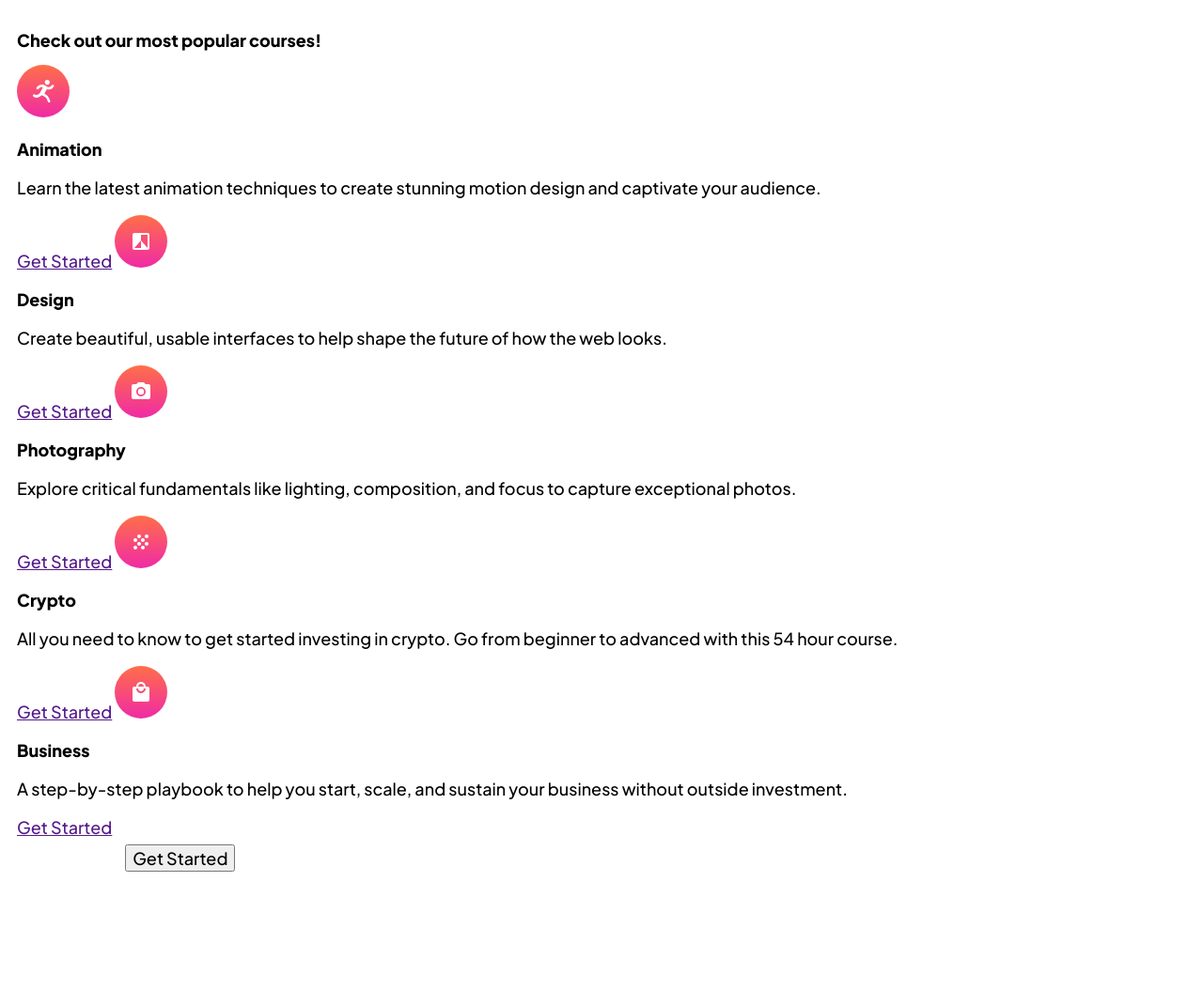
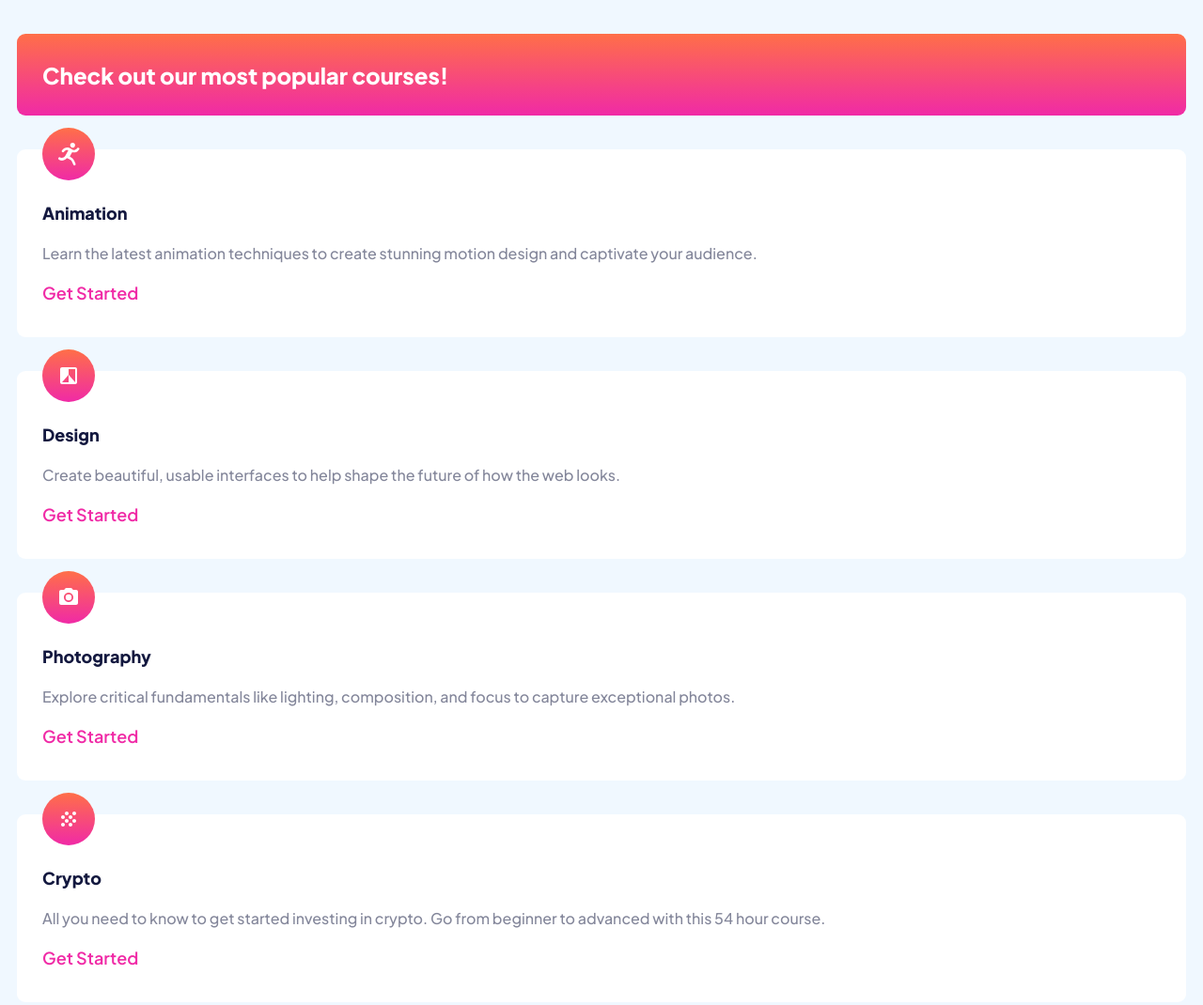
Before and after one commit to ir4M/skilled-elearning-landing-page, a plain HTML site: page starter-code/index.html in a window 1280 px wide. Shown: the part 1480-2550 px from the top of the page at 94% size. Before the commit the page ends 2426 px from the top, so only its background shows below. Drawn offline with Linux system fonts and the light colour scheme.

Commit message:
styles for main section

```diff
--- a/starter-code/index.html
+++ b/starter-code/index.html
@@ -28,36 +28,47 @@
 
   </header>
   <main>
-    <h2 class="courses">Check out our most popular courses!</h2>
+    <h2 class="leadCourses">Check out our most popular courses!</h2>
 
+    <article class="course">
       <img src="./assets/icon-animation.svg" alt="Icon Animation" class="coursesImages">
       <h3 class="coursesHeadings">Animation</h3>
       <p class="coursesParagraphs">Learn the latest animation techniques to create stunning motion design and captivate
         your audience.</p>
       <a href="" class="ctaLink">Get Started</a>
-    <img src="./assets/icon-design.svg" alt="Icon Design" class="coursesImages">
+    </article>
+
+    <article class="course"><img src="./assets/icon-design.svg" alt="Icon Design" class="coursesImages">
       <h3 class="coursesHeadings">Design</h3>
       <p class="coursesParagraphs">Create beautiful, usable interfaces to help shape the future of
         how the web looks.</p>
-    <a href="" class="ctaLink">Get Started</a><img src="" alt="" class="coursesImages">
+      <a href="" class="ctaLink">Get Started</a>
+    </article>
 
+    <article class="course">
       <img src="./assets/icon-photography.svg" alt="Icon Photography" class="coursesImages">
       <h3 class="coursesHeadings">Photography</h3>
       <p class="coursesParagraphs">Explore critical fundamentals like lighting, composition, and focus
         to capture exceptional photos.</p>
-    <a href="" class="ctaLink">Get Started</a><img src="" alt="" class="coursesImages">
+      <a href="" class="ctaLink">Get Started</a>
+    </article>
 
+    <article class="course">
       <img src="./assets/icon-crypto.svg" alt="Icon Crypto" class="coursesImages">
       <h3 class="coursesHeadings">Crypto</h3>
       <p class="coursesParagraphs">All you need to know to get started investing in crypto. Go from beginner
         to advanced with this 54 hour course.</p>
-    <a href="" class="ctaLink">Get Started</a><img src="" alt="" class="coursesImages">
+      <a href="" class="ctaLink">Get Started</a>
+    </article>
 
+    <article class="course">
       <img src="./assets/icon-business.svg" alt="Icon Business" class="coursesImages">
       <h3 class="coursesHeadings">Business</h3>
       <p class="coursesParagraphs">A step-by-step playbook to help you start, scale, and sustain your business
         without outside investment.</p>
       <a href="" class="ctaLink">Get Started</a>
+    </article>
+
   </main>
   <footer>
     <img src="./assets/logo-light.svg" alt="Skilled Logo" class="logo">
--- /dev/null
+++ b/starter-code/sass/components/_button.scss
@@ -0,0 +1,9 @@
+@import "../helpers/variables";
+
+%button {
+  color: $color-white;
+  font-size: $body-M;
+  font-weight: $weight-bold;
+  border: 0;
+  border-radius: 2rem;
+}
--- a/starter-code/sass/helpers/_mixins.scss
+++ b/starter-code/sass/helpers/_mixins.scss
@@ -1,12 +1,5 @@
 @import "variables";
-
-%button {
-  color: $color-white;
-  font-size: $body-M;
-  font-weight: $weight-bold;
-  border: 0;
-  border-radius: 2rem;
-}
+@import "../components/button";
 
 @mixin button1Idle {
   background-color: $color-dark-blue;
@@ -15,7 +8,7 @@
 }
 
 @mixin button2Idle {
-  background: linear-gradient($color-gradient-orange, $color-gradient-magenta);
+  background: linear-gradient($color-orange, $color-magenta);
   padding: 1rem 2rem;
   @extend %button;
 }
@@ -26,3 +19,7 @@
   font-weight: $weight-medium;
   line-height: $lineHeight-body;
 }
+
+@mixin paddingBoxes {
+  padding: 1.6rem 1.5rem;
+}
--- a/starter-code/sass/helpers/_variables.scss
+++ b/starter-code/sass/helpers/_variables.scss
@@ -1,9 +1,4 @@
 /* Typography */
-
-* {
-  font-family: 'Plus Jakarta Sans', sans-serif;
-  font-size: 18px;
-}
 
 $body-M: 1rem;
 $body-S: 0.888888889rem;
@@ -30,6 +25,9 @@ $color-gray: #83869A;
 $color-dark-magenta: #F74780;
 $color-light-magenta: #FFA7C3;
 $color-white: #FFF;
-$color-gradient-orange: #FF6F48;
-$color-gradient-magenta: #F02AA6;
-$color-gradient-blue: #4851FF;
+$color-orange: #FF6F48;
+$color-magenta: #F02AA6;
+$color-blue: #4851FF;
+
+$color-gradient-orange: linear-gradient($color-orange, $color-magenta);
+$color-gradient-blue: linear-gradient($color-blue, $color-orange);
--- a/starter-code/sass/main.scss
+++ b/starter-code/sass/main.scss
@@ -6,10 +6,13 @@
 *::before,
 *::after {
   box-sizing: border-box;
+  font-family: 'Plus Jakarta Sans', sans-serif;
+  font-size: 18px;
 }
 
 body {
   margin: 1rem;
+  background-color: aliceblue;
 }
 
 header {
@@ -46,3 +49,45 @@ header {
     margin: auto;
   }
 }
+
+main {
+  .leadCourses {
+    font-size: $heading-S;
+    font-weight: $weight-extra-bold;
+    color: $color-white;
+    background: $color-gradient-orange;
+    @include paddingBoxes;
+    border-radius: .5rem;
+  }
+
+  .course {
+    background: $color-white;
+    padding: 0 1.5rem 2rem 1.5rem;
+    margin-bottom: 2rem;
+    border-radius: .5rem;
+    .coursesImages {
+      display: block;
+      position: relative;
+      bottom: 1.3rem;
+    }
+
+    &:nth-of-type(1) {
+      margin-top: 2rem;
+    }
+
+    .coursesHeadings {
+      color: $color-dark-blue;
+      margin-top: 0;
+    }
+
+    .coursesParagraphs {
+      @include paragraph;
+    }
+
+    .ctaLink {
+      color: $color-magenta;
+      font-weight: $weight-bold;
+      text-decoration: none;
+    }
+  }
+}
```
Also changed, not shown: starter-code/sass/main.css, 1 other file. Lines whose indentation alone changed are shown as unchanged.
